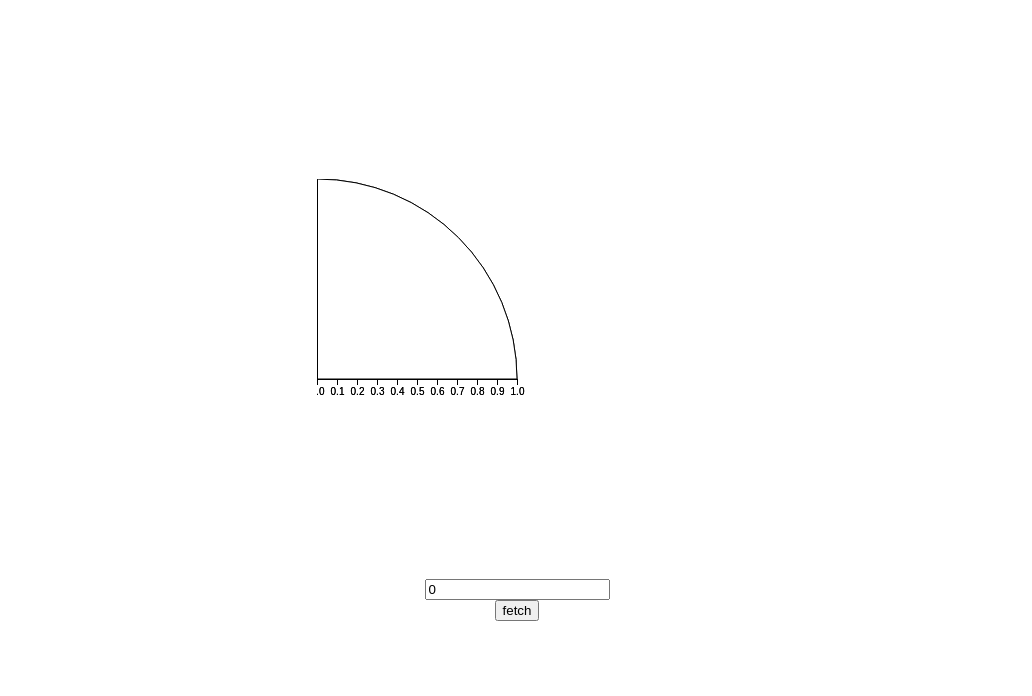
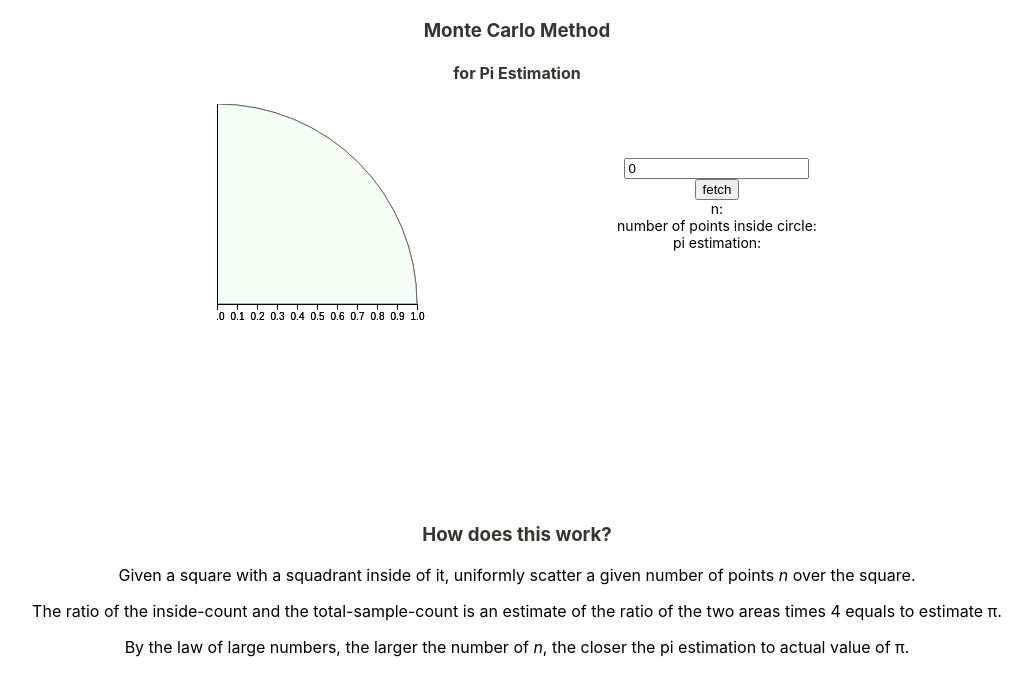
Before and after one commit to nelvson/monte-carlo-method, a React (Create React App) app in the folder frontend/: page / in a window 1280 px wide. Shown: the top 696 px of the page, without its empty margins (123-1155 px from the left). Built offline with nearby package versions, Linux system fonts and the light colour scheme.

Commit message:
some initial css work

```diff
--- a/frontend/src/App.css
+++ b/frontend/src/App.css
@@ -7,17 +7,37 @@
   pointer-events: none;
 }
 
+h1, h2, h3, h4, h5 {
+  color: #393333;
+}
+
 @media (prefers-reduced-motion: no-preference) {
   .App-logo {
     animation: App-logo-spin infinite 20s linear;
   }
 }
 
-.App-header {
-  background-color: #fff;
-  min-height: 100vh;
+.inputPoints {
   display: flex;
+  margin-top: -200px;
   flex-direction: column;
+  align-items: center;
+  justify-content: center;
+}
+
+.inputPoints > text {
+  font-size: 14px;
+}
+
+.how-does-it-work {
+  padding-left: 100px;
+  padding-right: 100px;
+}
+
+.App-content {
+  background-color: white;
+  display: flex;
+  flex-direction: row;
   align-items: center;
   justify-content: center;
   font-size: calc(10px + 2vmin);
--- a/frontend/src/App.tsx
+++ b/frontend/src/App.tsx
@@ -1,4 +1,4 @@
-import React, { useState, useRef, useEffect } from "react";
+import { useState, useRef, useEffect } from "react";
 import * as d3 from "d3";
 import "./App.css";
 
@@ -14,7 +14,17 @@ function calc(data: Array<AxisXY>) {
     }
   });
 
-  console.log((4 * circlePoints) / data.length);
+  const totalPointsNode = document.getElementById("totalPointsNode");
+  const inside = document.getElementById("pointsInside");
+  const out = document.getElementById("piEstimation");
+
+  if (!inside) return;
+  if (!out) return;
+  if (!totalPointsNode) return;
+
+  totalPointsNode.innerHTML = String(data.length);
+  out.innerHTML = String((4 * circlePoints) / data.length);
+  inside.innerHTML = String(circlePoints ? circlePoints : 0);
 }
 
 type AxisXY = { x: number; y: number };
@@ -39,14 +49,19 @@ function Axis(props: { data: Array<AxisXY> }) {
       outerRadius: 100,
     });
 
-    svgElement.append("path").attr("d", d3.arc()({
+    svgElement
+      .append("path")
+      .attr(
+        "d",
+        d3.arc()({
           endAngle: Math.PI / 2,
           startAngle: 0,
           innerRadius: 0,
           outerRadius: 200,
-    }))
-    .attr('fill', 'white')
-    .style('stroke', 'black')
+        })
+      )
+      .attr("fill", "#F5FFF5")
+      .style("stroke", "#6B6565")
       .attr("transform", "translate(0,200)");
 
     const xAxisGenerator = d3.axisBottom(xScale);
@@ -55,7 +70,7 @@ function Axis(props: { data: Array<AxisXY> }) {
       .append("g")
       .call(xAxisGenerator)
       .attr("transform", "translate(0, 200)");
-    svgElement.append("g").call(yAxisGenerator);
+    svgElement.append("g").call(yAxisGenerator).attr("transform");
 
     data.forEach((datum) => {
       let color = "red";
@@ -81,8 +96,12 @@ function App() {
 
   return (
     <div className="App">
-      <header className="App-header">
+      <h3>Monte Carlo Method</h3>
+      <h4>for Pi Estimation</h4>
+      <div className="App-content">
         <Axis data={points} />
+
+        <div className="inputPoints">
           <input
             type="number"
             id="numberOfPoints"
@@ -120,7 +139,26 @@ function App() {
           >
             fetch
           </button>
-      </header>
+
+          <text>n: <text id="totalPointsNode" /> </text>
+          <text>
+            number of points inside circle: <text id="pointsInside" />
+          </text>
+          <text>
+            pi estimation: <text id="piEstimation" />
+          </text>
+        </div>
+      </div>
+
+      <div className="how-does-it-work">
+        <h3>
+        How does this work?
+        </h3>
+        <p>Given a square with a squadrant inside of it, uniformly scatter a given number of points <i>n</i> over the square.</p>
+        <p>The ratio of the inside-count and the total-sample-count is an estimate of the ratio of the two areas times 4 equals to estimate π.</p>
+        <p>By the law of large numbers, the larger the number of <i>n</i>, the closer the pi estimation to actual value of π.</p>
+
+      </div>
     </div>
   );
 }
```
Lines whose indentation alone changed are shown as unchanged.
